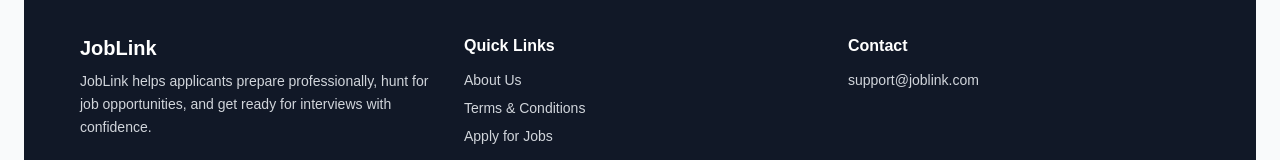
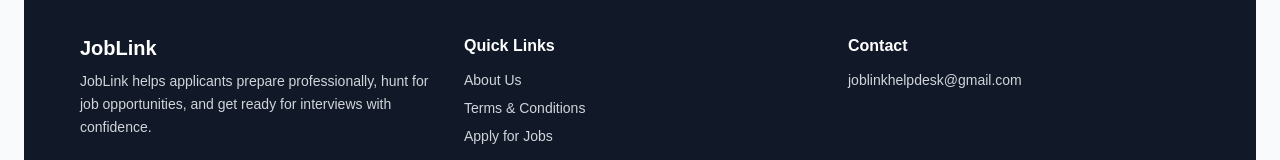
Before and after one commit to Xtosea/JobLink, a React (Create React App) app: page / in a window 1280 px wide. Shown: the part 678-838 px from the top of the page. Built offline with nearby package versions, Linux system fonts and the light colour scheme.

Commit message:
Update Footer.jsx

```diff
--- a/src/components/Footer.jsx
+++ b/src/components/Footer.jsx
@@ -40,7 +40,7 @@
         {/* Optional third column (you can remove if not needed) */}
         <div>
           <h4 className="text-white font-semibold mb-3">Contact</h4>
-          <p className="text-sm">support@joblink.com</p>
+          <p className="text-sm">joblinkhelpdesk@gmail.com</p>
         </div>
 
       </div>
```
